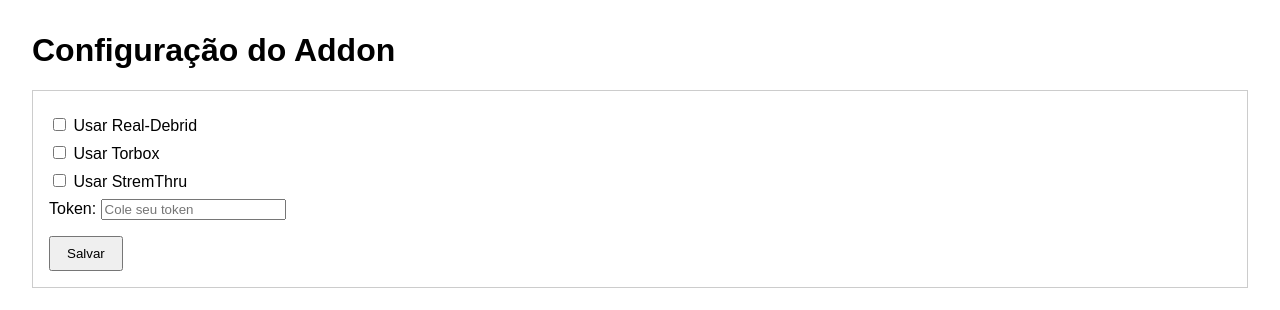
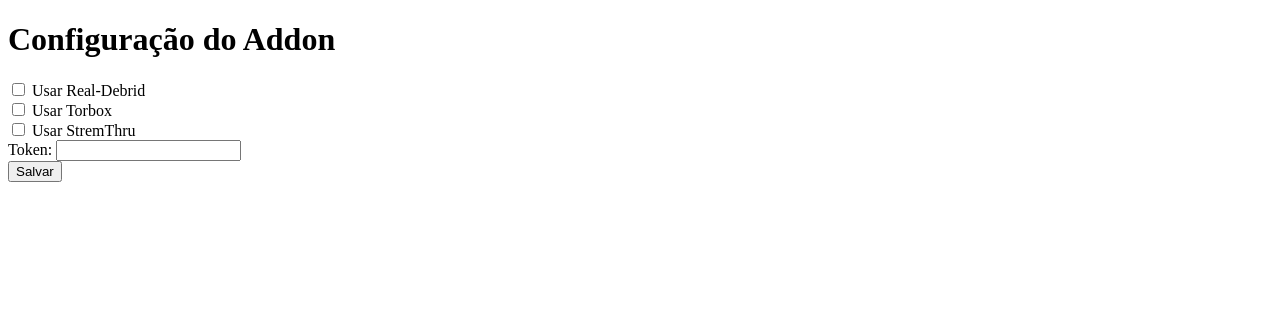
Before and after one commit to vinip1250-art/DebridBR, a website: page public/index.html in a window 1280 px wide. Drawn offline with Linux system fonts and the light colour scheme.

Commit message:
Update index.html

```diff
--- a/public/index.html
+++ b/public/index.html
@@ -2,23 +2,17 @@
 <html lang="pt-BR">
 <head>
   <meta charset="UTF-8">
-  <title>Configuração Brazuca + Debrid</title>
-  <style>
-    body { font-family: Arial, sans-serif; margin: 2rem; }
-    .card { border: 1px solid #ccc; padding: 1rem; margin-bottom: 1rem; }
-    label { display: block; margin-top: 0.5rem; }
-    button { margin-top: 1rem; padding: 0.5rem 1rem; }
-  </style>
+  <title>Brazuca + Debrid Configuração</title>
 </head>
 <body>
   <h1>Configuração do Addon</h1>
-  <div class="card">
-    <label><input type="checkbox" id="rd"> Usar Real-Debrid</label>
-    <label><input type="checkbox" id="torbox"> Usar Torbox</label>
-    <label><input type="checkbox" id="stremthru"> Usar StremThru</label>
-    <label>Token: <input type="text" id="token" placeholder="Cole seu token"></label>
-    <button onclick="saveConfig()">Salvar</button>
-  </div>
+  <form>
+    <label><input type="checkbox" id="rd"> Usar Real-Debrid</label><br>
+    <label><input type="checkbox" id="torbox"> Usar Torbox</label><br>
+    <label><input type="checkbox" id="stremthru"> Usar StremThru</label><br>
+    <label>Token: <input type="text" id="token"></label><br>
+    <button type="button" onclick="saveConfig()">Salvar</button>
+  </form>
 
   <script>
     function saveConfig() {
```
